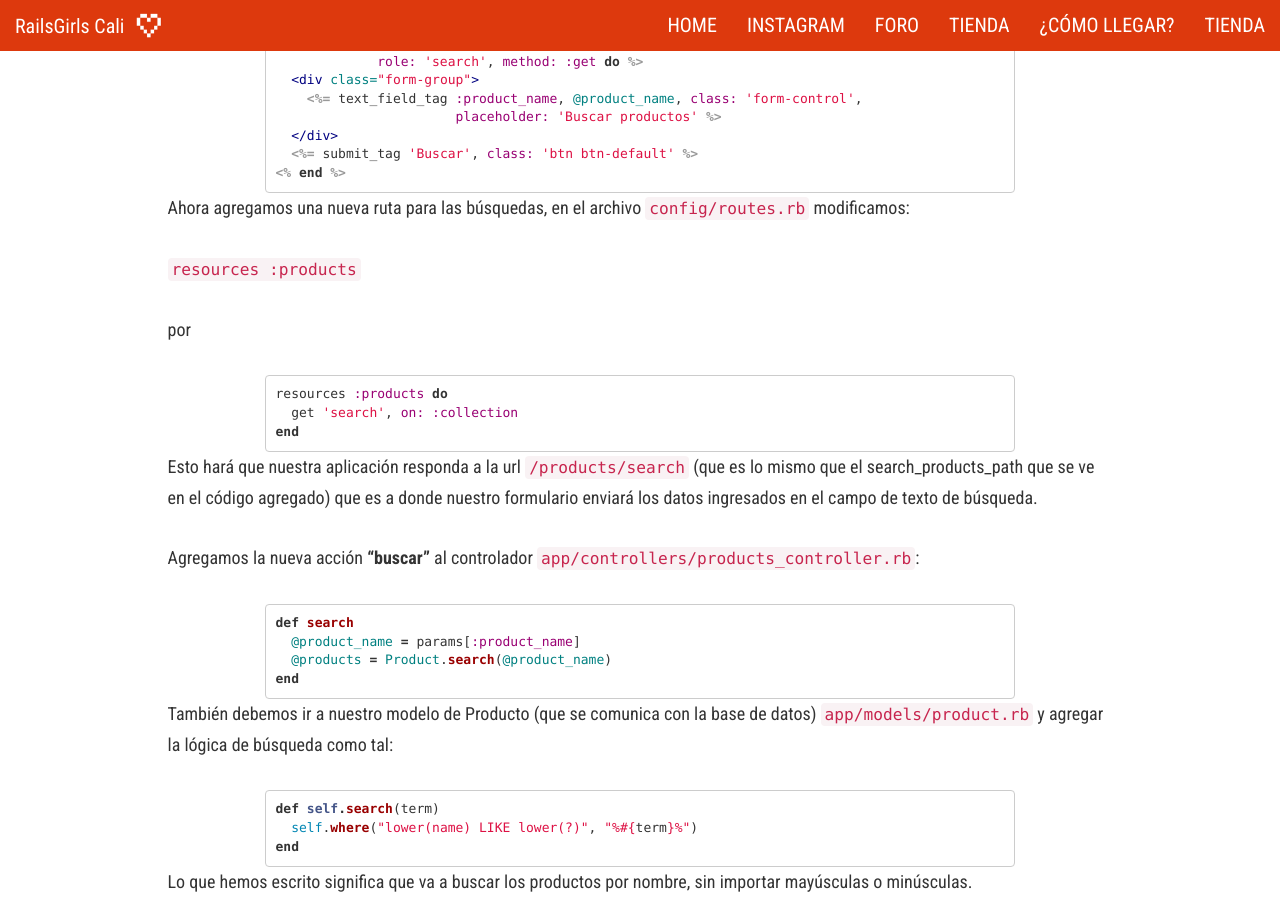
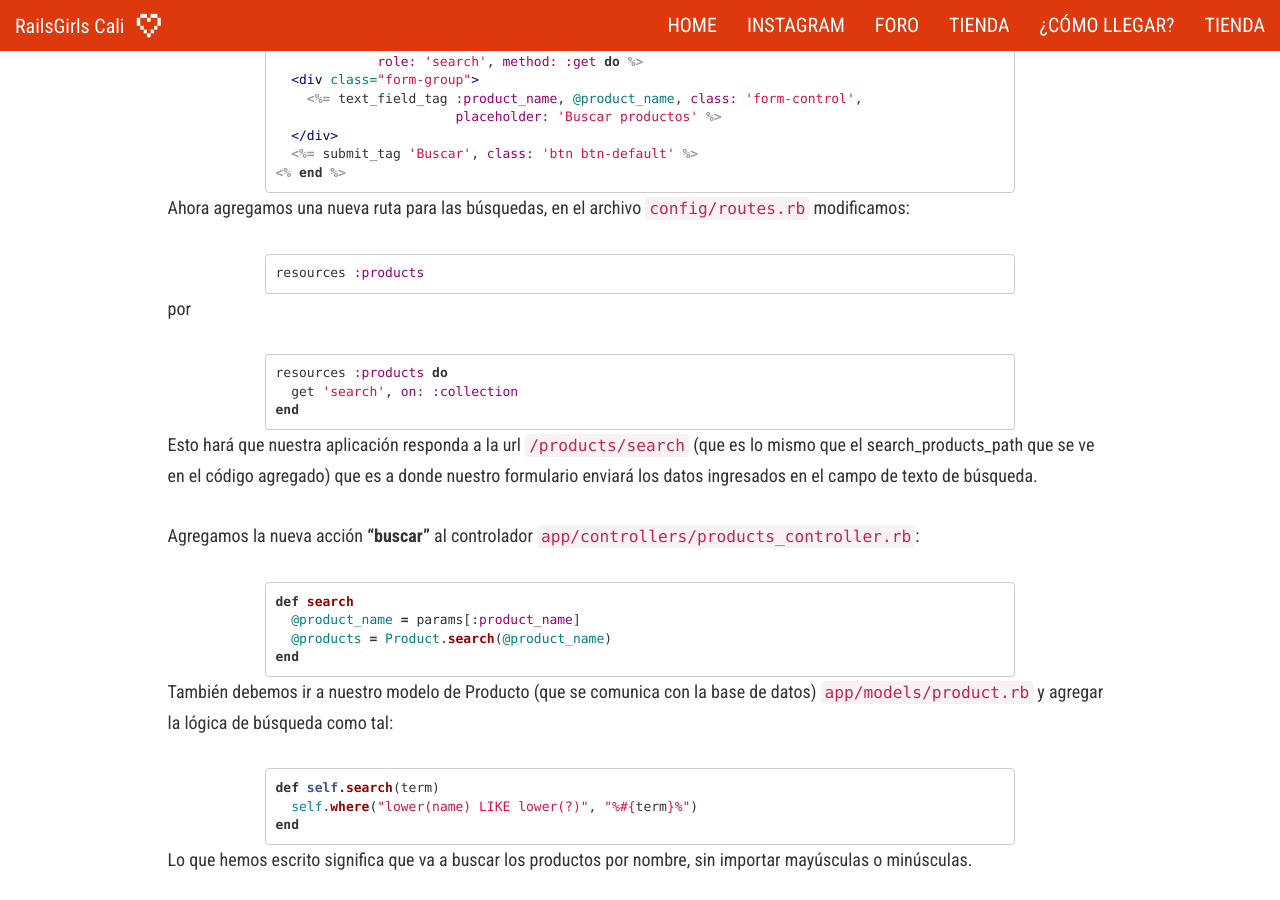
Before and after one commit to railsgirls-cali/railsgirls-cali.github.io, a Jekyll site: the page built from _pages/store.md, in a window 1280 px wide and 900 px high, scrolled down 8434 px. Built offline with Jekyll 4.4.1, drawn with Linux system fonts in a browser that asks for light colours; nearby versions of some CDN libraries; Markdown is read by kramdown in place of the engine named in the settings.

Commit message:
Fix formatting

````diff
--- a/_pages/store.md
+++ b/_pages/store.md
@@ -140,11 +140,13 @@ Detalle del producto: `app/views/products/show.html.erb`
 Para comprar un producto vamos a tener que "tocar" todo el MVC y las rutas.
 
 Agregamos al archivo `config/routes.rb` una nueva ruta:
+
 ```ruby
 get 'products/:id/purchase', to: 'products#purchase', as: :purchase_product
 ```
 
 Lo siguiente es modificar el controlador `app/controllers/products_controller.rb` agregando la acción comprar (purchase):
+
 ```ruby
 def purchase
   @product = Product.find(params[:id])
@@ -158,6 +160,7 @@ end
 ```
 
 Añadimos al modelo `app/models/product.rb` un nuevo método:
+
 ```ruby
 def decrement_quantity
   self.quantity -= 1
@@ -165,6 +168,7 @@ end
 ```
 
 Por último en `app/views/products/show.html.erb`, agregamos un botón después del precio:
+
 ```rhtml
 <h3>
   <% if @product.quantity > 0 %>
@@ -190,6 +194,7 @@ gem 'bootstrap-sass', '~> 3.3.6'
 ```
 
 Cambiamos la **extensión** del archivo `app/assets/stylesheets/application.css` por `scss` y reemplazmos su contenido por:
+
 ```scss
 @import "bootstrap-sprockets";
 @import "bootstrap";
@@ -197,6 +202,7 @@ Cambiamos la **extensión** del archivo `app/assets/stylesheets/application.css`
 @import "products";
 @import "scaffolds";
 ```
+
 **Nota:** Debemos reiniciar el servidor después de hacer este cambio.
 
 Ahora agregamos los estilos.
@@ -356,6 +362,7 @@ Primero actualizamos el "encuadre" de la aplicación. Sustituimos completamente
 Como se pueden dar cuenta en el **layout** de la aplicación, estamos **renderizando** un archivo `header` (la cabecera). El contendio de este archivo será incluido en el layout.
 
 Entonces creamos un nuevo archivo `app/views/layouts/_header.html.erb`, con el siguiente contenido:
+
 ```rhtml
 <nav class="navbar navbar-default">
   <div class="container-fluid">
@@ -396,7 +403,9 @@ Para ello, vamos a colocarle un campo de búsqueda en la cabecera (header) que a
 ```
 Ahora agregamos una nueva ruta para las búsquedas, en el archivo `config/routes.rb` modificamos:
 
-`resources :products`
+```ruby
+resources :products
+```
 
 por
 
@@ -409,6 +418,7 @@ end
 Esto hará que nuestra aplicación responda a la url `/products/search` (que es lo mismo que el search_products_path que se ve en el código agregado) que es a donde nuestro formulario enviará los datos ingresados en el campo de texto de búsqueda.
 
 Agregamos la nueva acción  **"buscar"** al controlador `app/controllers/products_controller.rb`:
+
 ```ruby
 def search
   @product_name = params[:product_name]
@@ -427,6 +437,7 @@ end
 Lo que hemos escrito significa que va a buscar los productos por nombre, sin importar mayúsculas o minúsculas.
 
 Por último creamos la vista `app/views/products/search.html.erb` y colocamos lo siguiente:
+
 ```rhtml
 <h1><%= "Resultados de productos: #{@product_name}" %></h1>
 <br>
@@ -443,6 +454,7 @@ Por último creamos la vista `app/views/products/search.html.erb` y colocamos lo
 
 <%= link_to 'Regresar a productos', products_path %>
 ```
+
 Refresca la página y escribe una palabra o parte de ella en la caja de búsqueda para ver los resultados de productos.
 
 
@@ -453,6 +465,7 @@ En esta parte vamos a realizar las funcionalidades de crear, editar y eliminar p
 Primero vamos a crear las siguientes carpetas `app/controllers/admin` , `app/views/admin` y `app/views/admin/products`.
 
 Dentro de `config/routes.rb` agregamos:
+
 ```ruby
 namespace :admin do
   resources :products
@@ -537,6 +550,7 @@ El siguiente y último paso es actulizar las vistas.
 Eliminámos los archivos `app/views/products/_form.html.erb`, `app/views/products/edit.html.erb` y `app/views/products/new.html.erb`.
 
 Creamos el archivo `app/views/admin/products/_form.html.erb`:
+
 ```rhtml
 <%= form_for [:admin, @product] do |f| %>
   <% if @product.errors.any? %>
@@ -588,6 +602,7 @@ Creamos el archivo `app/views/admin/products/edit.html.erb`:
 ```
 
 Creamos el archivo `app/views/admin/products/new.html.erb` y colocamos en el:
+
 ```rhtml
 <h1>Crear Producto</h1>
 
@@ -597,6 +612,7 @@ Creamos el archivo `app/views/admin/products/new.html.erb` y colocamos en el:
 ```
 
 Creamos el archivo `app/views/admin/products/index.html.erb`:
+
 ```rhtml
 <p id="notice"><%= notice %></p>
 
@@ -640,6 +656,7 @@ Ahora podemos ir a nuestro navegador web, usando la ruta `/admin/products`, por
 Vamos a agregar una simple gema de autenticación llamada Devise. Esta nos proporciona formularios de autenticación y métodos para manejar las sesiones de usuario.
 
 Lo primero que tenemos que hacer es instalar la gema. Agregamos al archivo `Gemfile` la línea:
+
 ```ruby
 gem 'devise'
 ```
@@ -647,31 +664,37 @@ gem 'devise'
 **Info**: [https://github.com/plataformatec/devise](https://github.com/plataformatec/devise)
 
 Ahora instalamos la gema mediante el comando en la terminal:
+
 ```
 bundle install
 ```
 
 Configuramos nuestro proyecto para usar Devise con:
+
 ```
 rails generate devise:install
 ```
 
 Creamos un modelo de Devise para el administrador:
+
 ```
 rails generate devise Admin
 ```
 
 Ahora necesitamos crear un usuario administrador en nuestra base de datos, para esto abrimos la consola de Rails escribiendo:
+
 ```
 rake db:migrate
 ```
 
 Creamos un usuario administrador directamente en la consola de Rails:
+
 ```
 Admin.create(email: 'admin@tienda.com', password: 'railsgirls', password_confirmation: 'railsgirls')
 ```
 
 Y en el controlador de productos para administradores (`app/controllers/admin/products_controller.rb`) le decimos que antes de hacer cualquier acción debe autenticar el administrador:
+
 ```ruby
 before_action :authenticate_admin!
 ```
@@ -679,6 +702,7 @@ before_action :authenticate_admin!
 Reiniciamos el servidor de Rails y vamos a la dirección `http://localhost:3000/admin/products`. Ahora nos debería pedir autenticarnos. Lo hacemos con los datos de email y password del usuario administrador creado anteriormente.
 
 Modificamos la barra de navegación del layout principal `app/views/layouts/header.html` como lo hicimos en una anterior ocasión, para agregar un enlace para cerrar la sesión:
+
 ```rhtml
 <% if admin_signed_in? %>
   <ul class="nav navbar-nav navbar-right">
````
